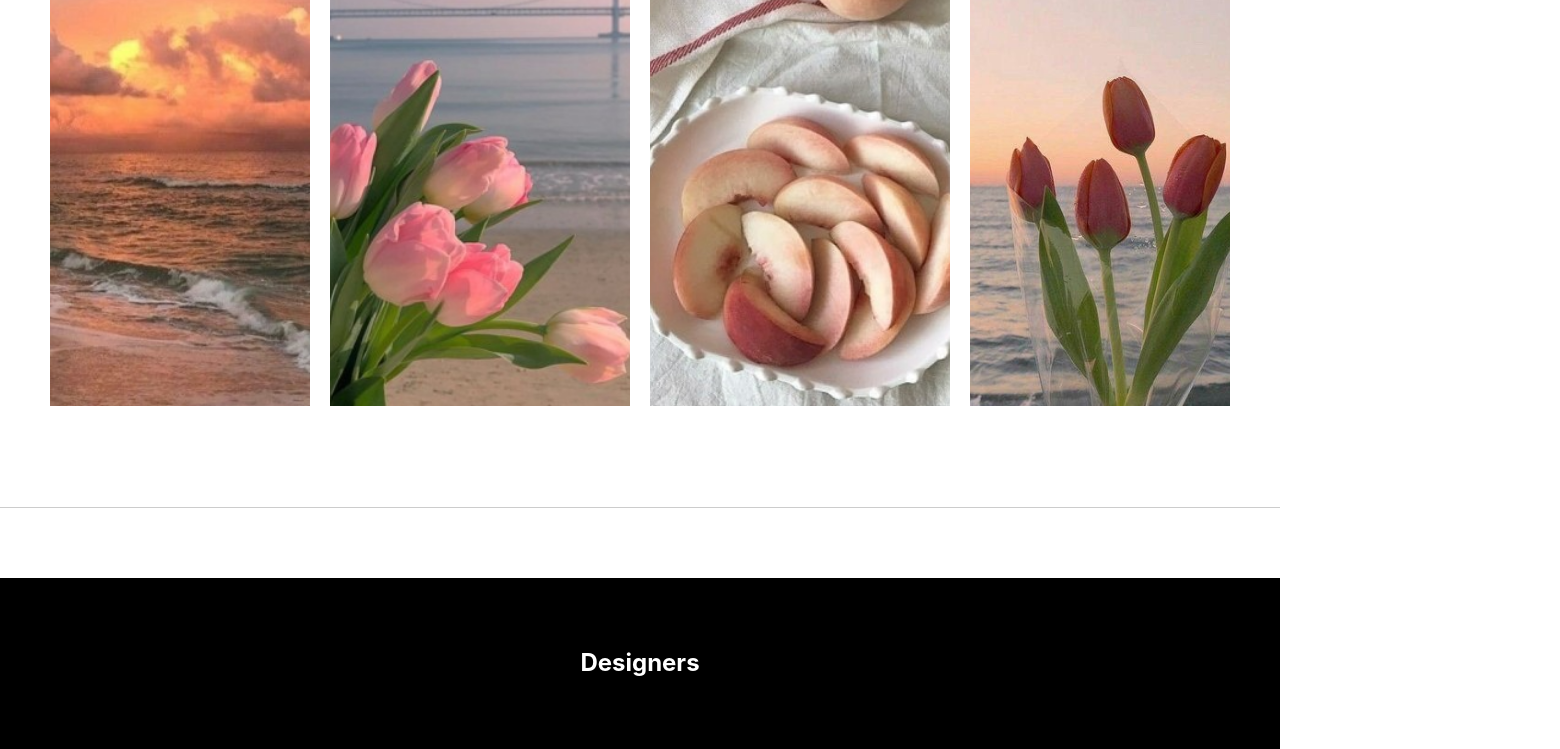
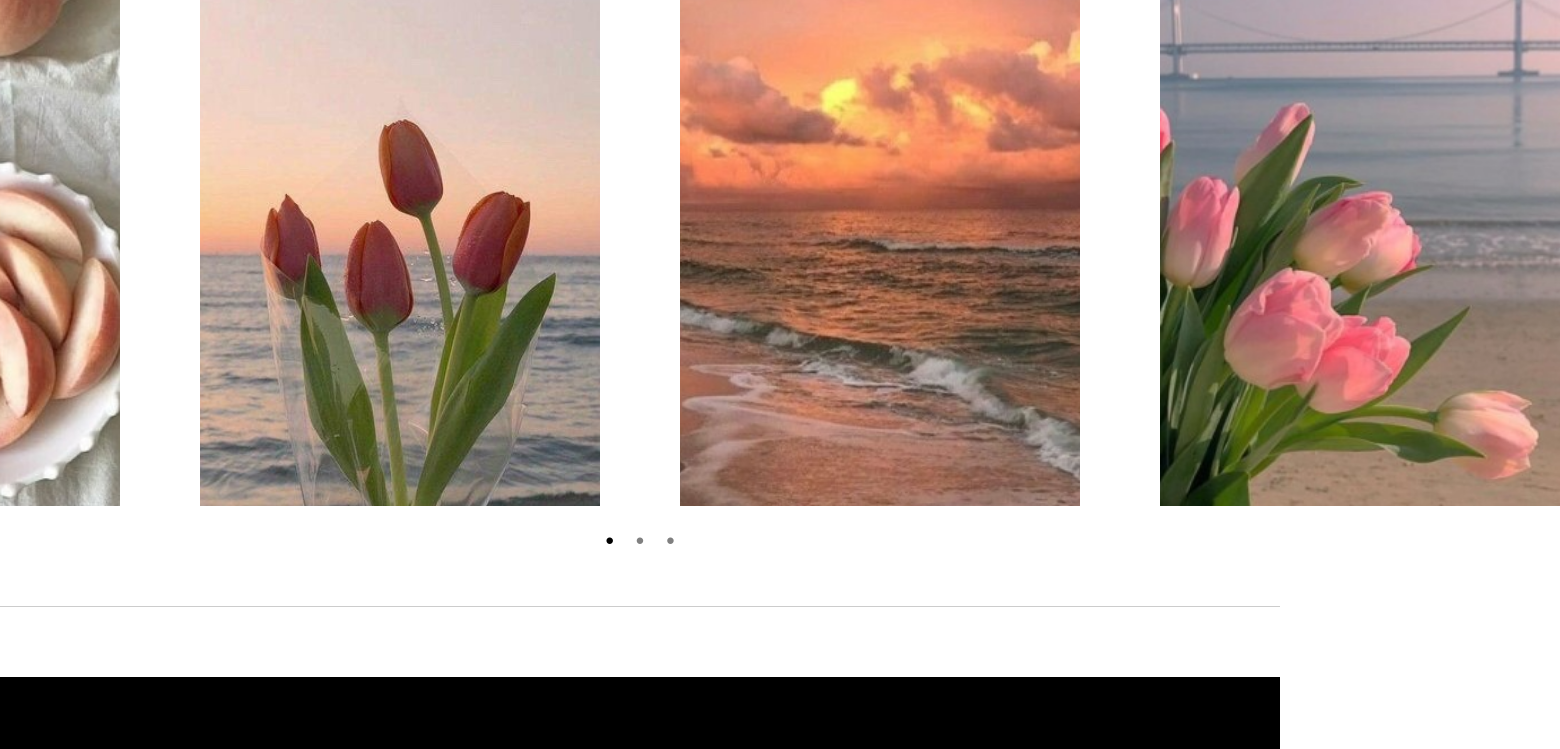
Before and after one commit to dolmaroyujinpark/DSWU_software_grasuation_webSite_FE, a React (Create React App) app: page / in a window 1280 px wide. Shown: the part 4497-5246 px from the top of the page, 1560 px wide, since content can reach past the window. Built offline with nearby package versions, Linux system fonts and the light colour scheme.

Commit message:
pics image button create

```diff
--- a/src/App.css
+++ b/src/App.css
@@ -122,24 +122,50 @@ h3 {
 
 .photo-gallery {
   display: flex;
-  overflow-x: auto; /* 가로 스크롤 활성화 */
-  flex-wrap: nowrap; /* 줄 바꿈 방지 */
   justify-content: center; /* 가운데 정렬 */
-  gap: 20px; /* 사진들 사이의 간격을 설정 */
+  gap: 80px; /* 사진들 사이의 간격을 설정 */
 }
+
+.photo_pics {
+  width: 400px; /* 이미지의 너비를 고정값으로 설정 */
+  height: 700px; /* 이미지의 높이를 고정값으로 설정 */
+  object-fit: cover; /* 이미지의 비율을 유지하면서 잘라냄 */
+  flex: 0 0 auto; /* flex 아이템이 줄 바꿈되지 않도록 설정 */
+}
+
+.pagination {
+  display: flex;
+  justify-content: center; /* 가운데 정렬 */
+  margin-top: 20px; /* 위쪽 간격 설정 */
+}
+
+.pagination-button {
+  background: none;
+  border: none;
+  font-size: 24px;
+  cursor: pointer;
+  margin: 0 5px; /* 버튼 간격 설정 */
+}
+
+.pagination-button.active {
+  color: black; /* 활성화된 버튼 색상 */
+}
+
+.pagination-button:not(.active) {
+  color: grey; /* 비활성화된 버튼 색상 */
+}
+
+.pagination-button:focus {
+  outline: none;
+}
+
+
 .photo-gallery_pro {
   display: flex;
   overflow-x: hidden; /* 가로 스크롤 활성화 */
   flex-wrap: nowrap; /* 줄 바꿈 방지 */
   justify-content: center; /* 가운데 정렬 */
   gap: 20px; /* 사진들 사이의 간격을 설정 */
-}
-
-.photo_pics {
-  width: 300px; /* 이미지의 너비를 고정값으로 설정 */
-  height: 600px; /* 이미지의 높이를 고정값으로 설정 */
-  object-fit: cover; /* 이미지의 비율을 유지하면서 잘라냄 */
-  flex: 0 0 auto; /* flex 아이템이 줄 바꿈되지 않도록 설정 */
 }
 .photo_pro {
   width: 300px; /* 이미지의 너비를 고정값으로 설정 */
--- a/src/App.js
+++ b/src/App.js
@@ -1,4 +1,4 @@
-import React from 'react';
+import React, { useState } from 'react';
 import { BrowserRouter as Router, Routes, Route } from 'react-router-dom';
 import Header from './components/Header';
 import Footer from './components/Footer';
@@ -21,7 +21,34 @@ import Professor2Component from './pages/Professor2Component';
 import Professor3Component from './pages/Professor3Component';
 import Professor4Component from './pages/Professor4Component';
 
+const images = [
+  photo_pics1,
+  photo_pics2,
+  photo_pics3,
+  photo_pics4,
+  photo_pics4,
+  photo_pics3,
+  photo_pics2,
+  photo_pics1,
+  photo_pics1,
+  photo_pics2,
+  photo_pics3,
+  photo_pics4,
+];
+
 function App() {
+  const [currentPage, setCurrentPage] = useState(0);
+  const itemsPerPage = 4;
+  const totalPages = Math.ceil(images.length / itemsPerPage);
+
+  const handlePageChange = (newPage) => {
+    if (newPage >= 0 && newPage < totalPages) {
+      setCurrentPage(newPage);
+    }
+  };
+
+  const currentImages = images.slice(currentPage * itemsPerPage, (currentPage + 1) * itemsPerPage);
+
   return (
     <Router>
       <ScrollToTop />
@@ -102,14 +129,20 @@ function App() {
                 <section id="pics" className="section">
                   <h2>Pics</h2>
                   <div className="photo-gallery">
-                    <img src={photo_pics1} alt="photo_pics1" className="photo_pics" />
-                    <img src={photo_pics2} alt="photo_pics2" className="photo_pics" />
-                    <img src={photo_pics3} alt="photo_pics3" className="photo_pics" />
-                    <img src={photo_pics4} alt="photo_pics4" className="photo_pics" />
-                    <img src={photo_pics1} alt="photo_pics1" className="photo_pics" />
-                    <img src={photo_pics2} alt="photo_pics2" className="photo_pics" />
-                    <img src={photo_pics3} alt="photo_pics3" className="photo_pics" />
-                    <img src={photo_pics4} alt="photo_pics4" className="photo_pics" />
+                    {currentImages.map((image, index) => (
+                      <img src={image} alt={`photo_pics${index + 1}`} className="photo_pics" key={index} />
+                    ))}
+                  </div>
+                  <div className="pagination">
+                    {Array.from({ length: totalPages }, (_, index) => (
+                      <button
+                        key={index}
+                        className={`pagination-button ${currentPage === index ? 'active' : ''}`}
+                        onClick={() => handlePageChange(index)}
+                      >
+                        •
+                      </button>
+                    ))}
                   </div>
                 </section>
 
```
